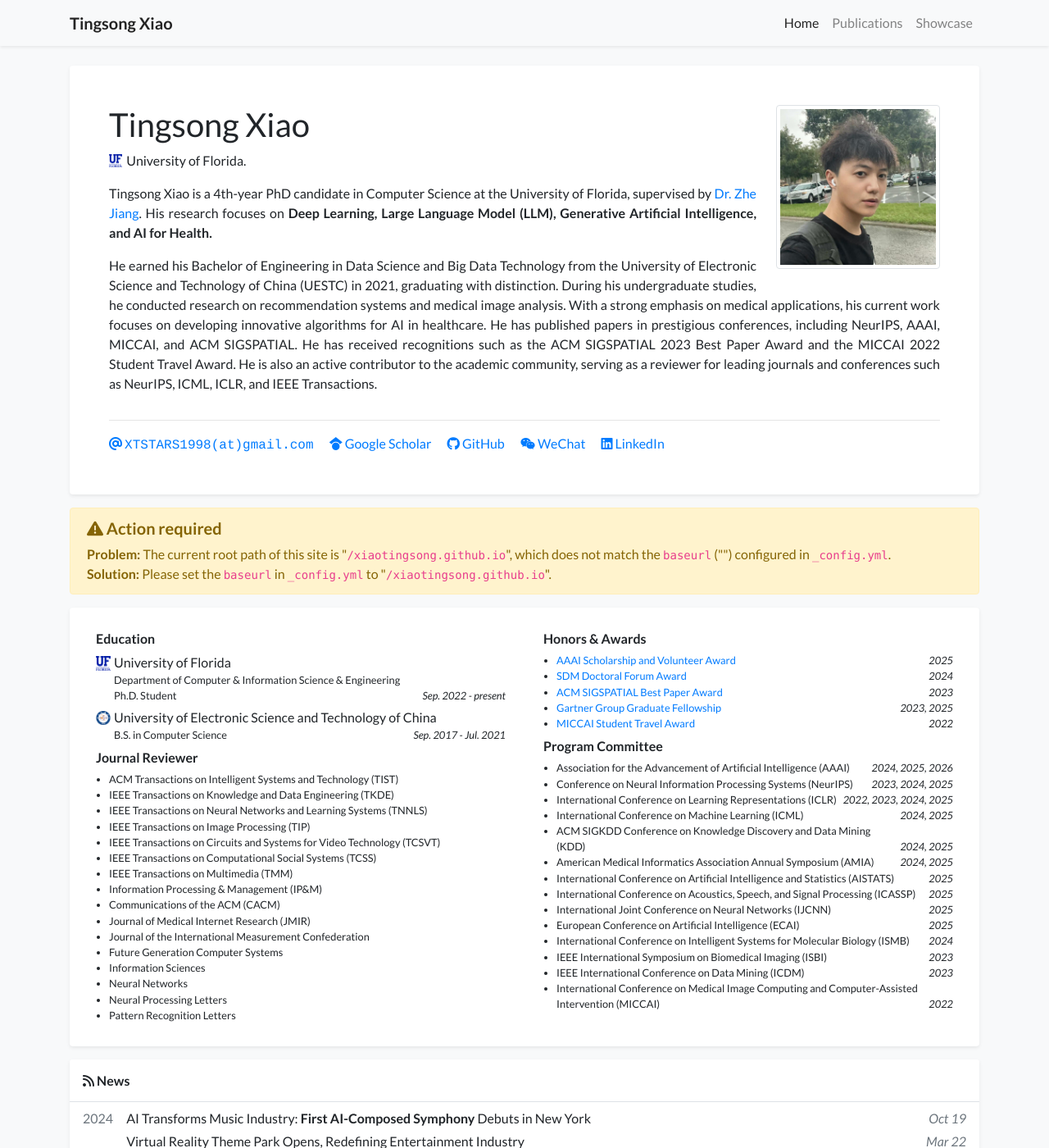
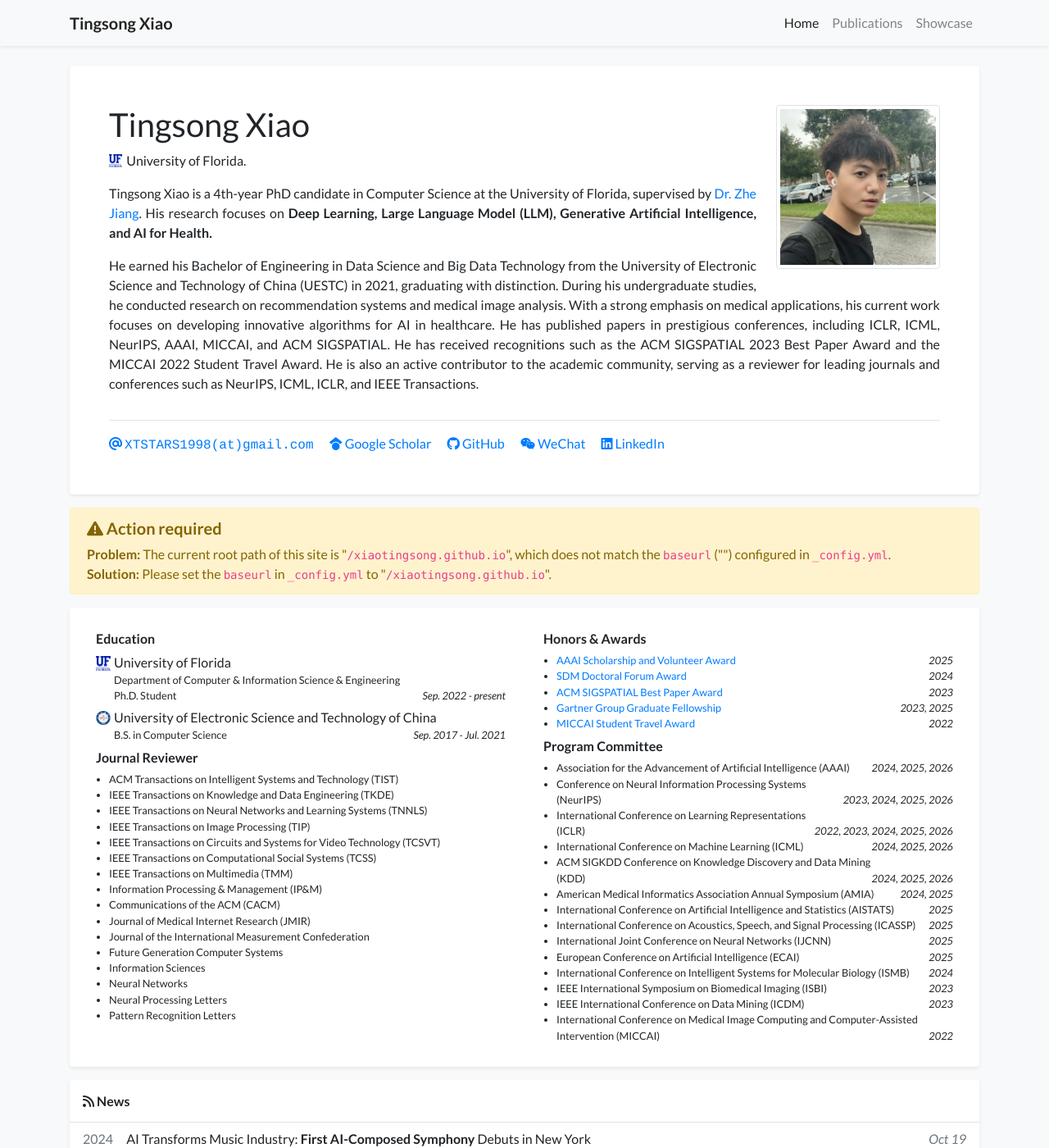
Before and after one commit to xiaotingsong/xiaotingsong.github.io, a Jekyll site: the page built from index.html, in a window 1280 px wide and 1400 px high. Shown: the whole window at 82% size. Built offline with Jekyll 4.4.1, drawn with Linux system fonts in a browser that asks for light colours; nearby versions of some CDN libraries; a style sheet for code colours, icons or effects is not loaded.

Commit message:
Update conference participation dates in profile.yml

```diff
--- a/_data/profile.yml
+++ b/_data/profile.yml
@@ -25,7 +25,7 @@ short_bio: >-
   <p>
     He earned his Bachelor of Engineering in Data Science and Big Data Technology from the University of Electronic Science and Technology of China (UESTC) in 2021, graduating with distinction.
     During his undergraduate studies, he conducted research on recommendation systems and medical image analysis. With a strong emphasis on medical applications, his current work focuses on developing innovative algorithms for AI in healthcare.
-    He has published papers in prestigious conferences, including NeurIPS, AAAI, MICCAI, and ACM SIGSPATIAL. He has received recognitions such as the ACM SIGSPATIAL 2023 Best Paper Award and the MICCAI 2022 Student Travel Award.
+    He has published papers in prestigious conferences, including ICLR, ICML, NeurIPS, AAAI, MICCAI, and ACM SIGSPATIAL. He has received recognitions such as the ACM SIGSPATIAL 2023 Best Paper Award and the MICCAI 2022 Student Travel Award.
     He is also an active contributor to the academic community, serving as a reviewer for leading journals and conferences such as NeurIPS, ICML, ICLR, and IEEE Transactions.
   </p>
 
@@ -61,13 +61,13 @@ service_pc:
 - name: Association for the Advancement of Artificial Intelligence (AAAI)
   date: 2024, 2025, 2026
 - name: Conference on Neural Information Processing Systems (NeurIPS)
-  date: 2023, 2024, 2025
+  date: 2023, 2024, 2025, 2026
 - name: International Conference on Learning Representations (ICLR)
-  date: 2022, 2023, 2024, 2025
+  date: 2022, 2023, 2024, 2025, 2026
 - name: International Conference on Machine Learning (ICML)
-  date: 2024, 2025
+  date: 2024, 2025, 2026
 - name: ACM SIGKDD Conference on Knowledge Discovery and Data Mining (KDD)
-  date: 2024, 2025
+  date: 2024, 2025, 2026
 - name: American Medical Informatics Association Annual Symposium (AMIA)
   date: 2024, 2025
 - name: International Conference on Artificial Intelligence and Statistics (AISTATS)
```
